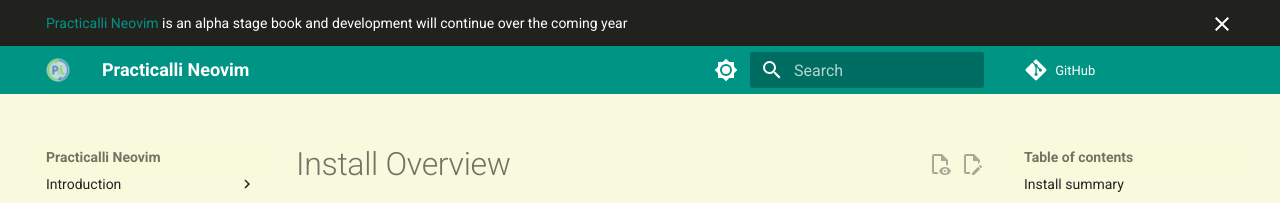
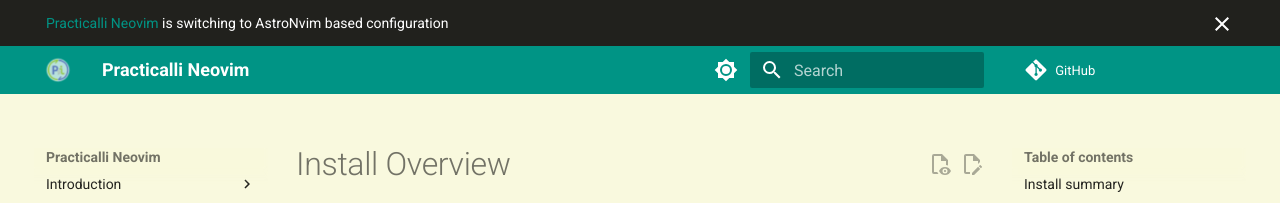
Before and after one commit to practicalli/neovim, an MkDocs documentation site: the page built from docs/install/index.md, in a window 1280 px wide and 900 px high. Shown: the top 203 px of the window. Built offline with MkDocs 1.6.1 and Material for MkDocs 9.7.7, drawn with Linux system fonts in a browser that asks for light colours; plug-ins that fetch from the network failed and are left out; comment, search, counter and statistics services are not loaded.

Commit message:
mkdocs: switching to astronvim configuration announcement

```diff
--- a/overrides/main.html
+++ b/overrides/main.html
@@ -11,6 +11,6 @@
 <!-- Content -->
 {% block announce %}
 
-<a href="https://practical.li/neovim">Practicalli Neovim</a> is an alpha stage book and development will continue over the coming year
+<a href="https://practical.li/neovim">Practicalli Neovim</a> is switching to AstroNvim based configuration
 
 {% endblock %}
```
